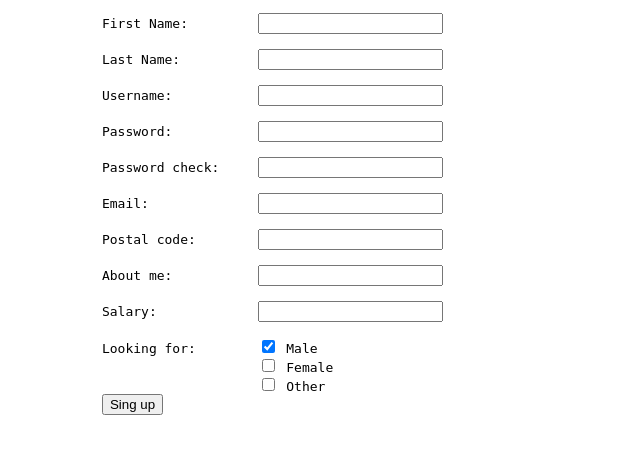
After one commit to Majaalex/datingSite, a PHP site: page /datingsite/public-html/signup.php in a window 1280 px wide. The commit adds this page. Shown: the top 454 px of the page, without its empty margins (0-640 px from the left). Run offline with PHP 8.4, Linux system fonts and the light colour scheme.

Commit message:
signup added

```diff
--- /dev/null
+++ b/public-html/signup.php
@@ -0,0 +1,25 @@
+<!DOCTYPE html>
+<head>
+    <meta charset="utf-8">
+    <title>Signup to find your partner</title>
+</head>
+
+<div>
+    <form action="connection.php" method="post">
+        <pre>
+            First Name:         <input type="text" name="firstname" required/><br>
+            Last Name:          <input type="text" name="lastname" required/><br>
+            Username:           <input type="text" name="username" required/><br>
+            Password:           <input type="password" name="password" required/><br>
+            Password check:     <input type="password" name="passwordValidation" required/><br>
+            Email:              <input type="email" name="email" required/><br>
+            Postal code:        <input type="number" name="postalCode" required/><br>
+            About me:           <input type="text" name="about" required/><br>
+            Salary:             <input type="number" name="salary" required/><br>
+            Looking for:        <input type="checkbox" name="genderM" value="0" checked/> Male
+                                <input type="checkbox" name="genderF" value="0" /> Female
+                                <input type="checkbox" name ="genderO" value="0" /> Other
+            <input type="submit" value="Sing up"/>
+        </pre>
+    </form>
+</div>
--- a/resources/templates/header.php
+++ b/resources/templates/header.php
@@ -5,7 +5,7 @@
 <head>
     <meta http-equiv="Content-Type" content="text/html; charset=utf-8">
     <title>Simple Site</title>
-    <link rel="stylesheet" type="text/css" href="../../public-html/css/style.css">
+    <link rel="stylesheet" type="text/css" href="http://localhost/datingsite/public-html/css/style.css">
 </head>
 
 <body>
```
Also changed, not shown: public-html/connection.php (added, +69 -0 lines).
